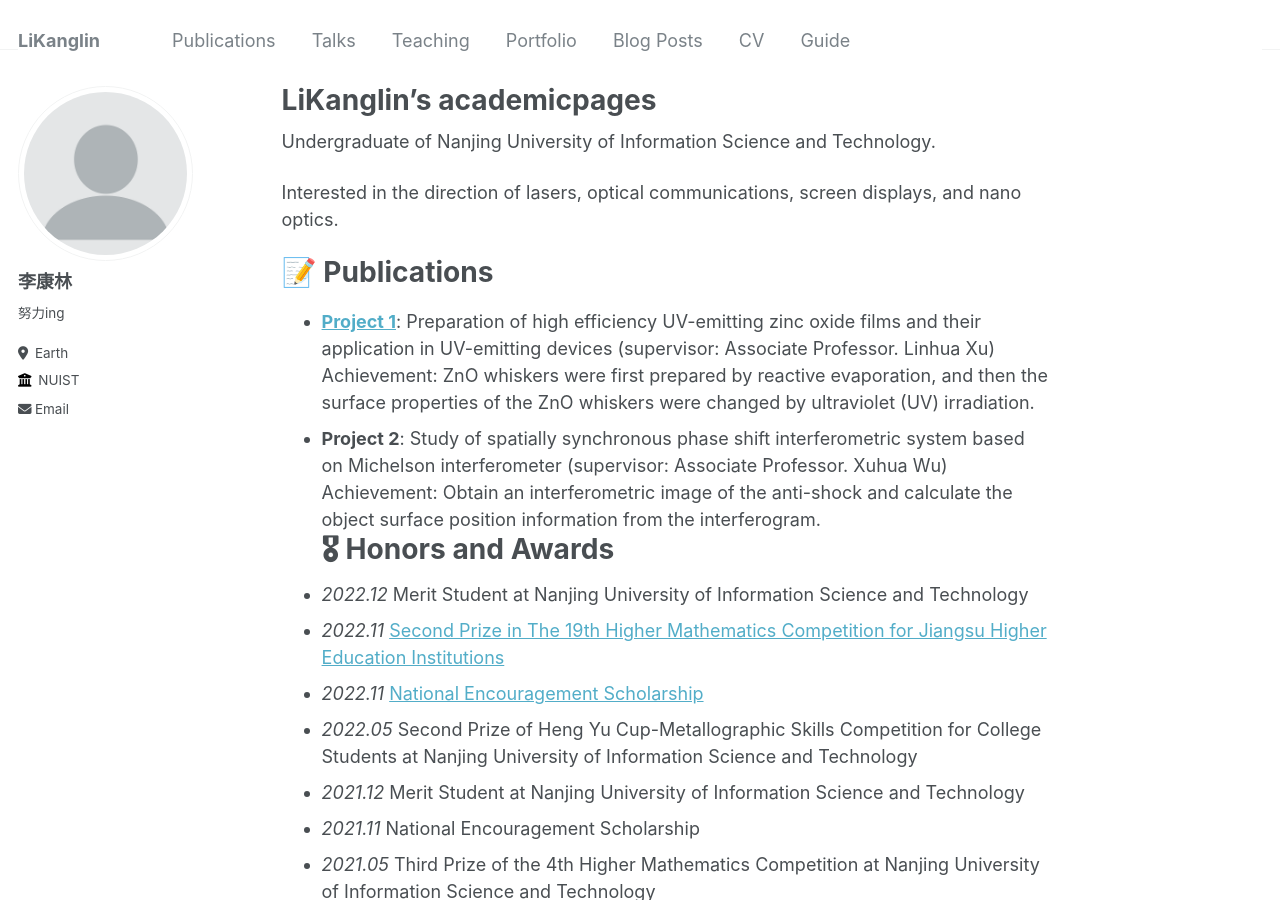
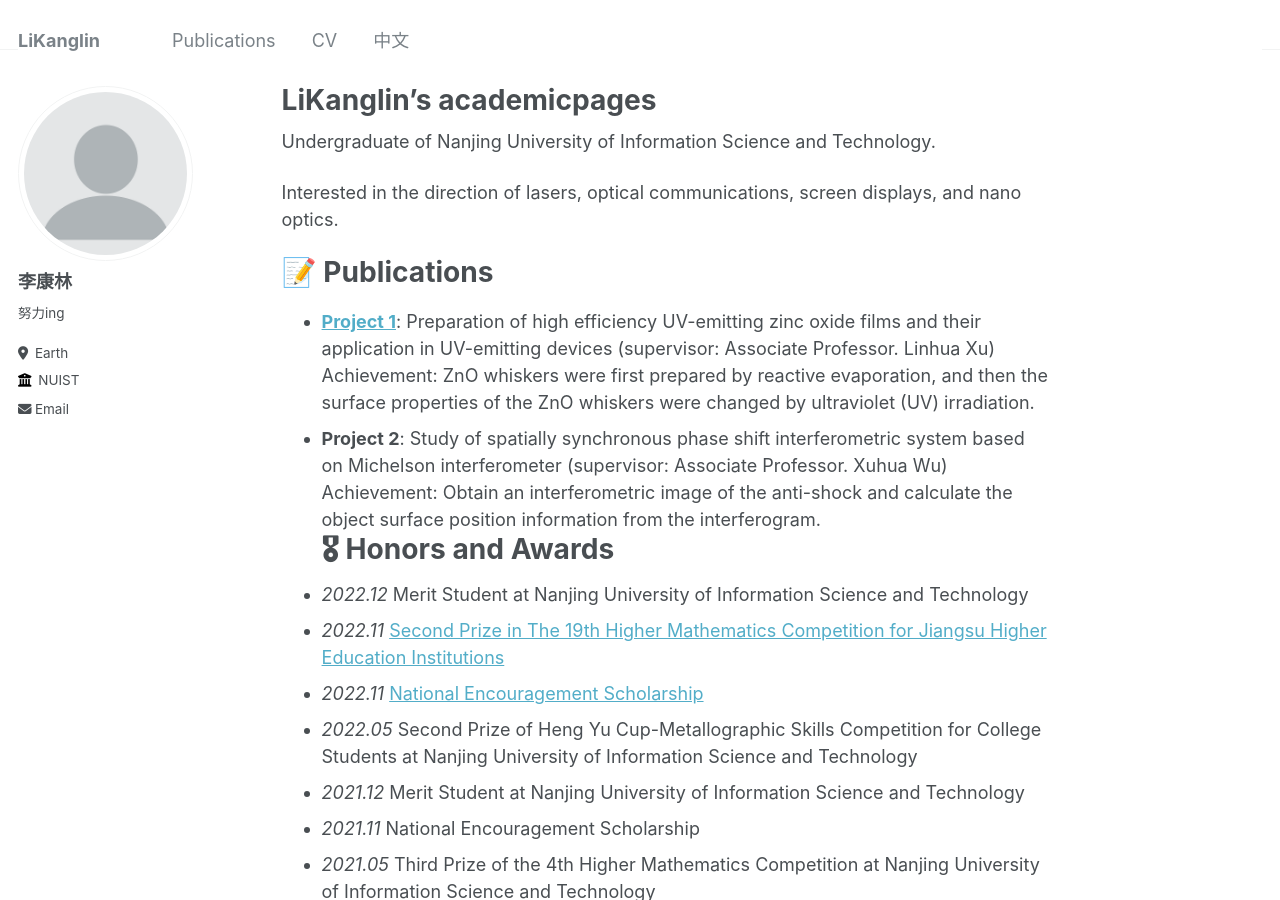
Before and after one commit to Yikumasai/AcadHomepage, a Jekyll site: the page built from _pages/about.md, in a window 1280 px wide and 900 px high. Built offline with Jekyll 4.4.1, drawn with Linux system fonts in a browser that asks for light colours.

Commit message:
Update navigation.yml

```diff
--- a/_data/navigation.yml
+++ b/_data/navigation.yml
@@ -1,22 +1,22 @@
 # main links links
 main:
   - title: "Publications"
-    url: /publications/
+    url: "/#-publications"
 
-  - title: "Talks"
-    url: /talks/
+  #- title: "Talks"
+  #  url: /talks/
 
-  - title: "Teaching"
-    url: /teaching/
+  #- title: "Teaching"
+  #  url: /portfolio/
 
-  - title: "Portfolio"
-    url: /portfolio/
-
-  - title: "Blog Posts"
-    url: /year-archive/
+  #- title: "Blog Posts"
+  #  url: /year-archive/
 
   - title: "CV"
-    url: /cv/
+    url: "/#-cv"
 
-  - title: "Guide"
-    url: /markdown/
+  #- title: "Guide"
+  #  url: /markdown/
+
+  - title: "中文"
+    url: /zh/
```
